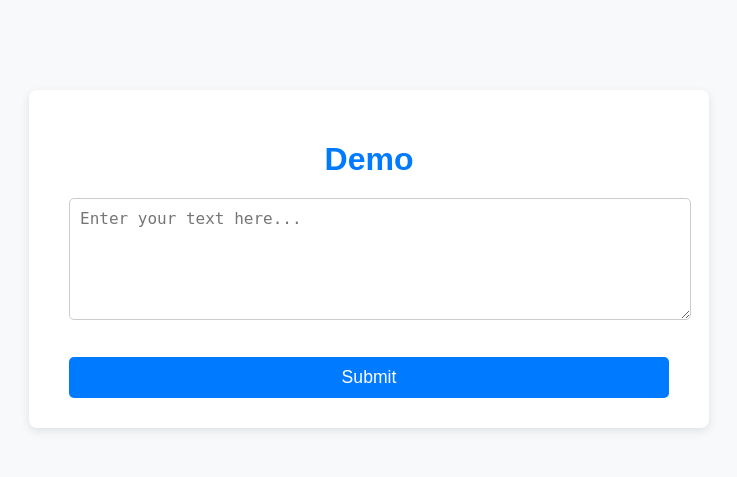
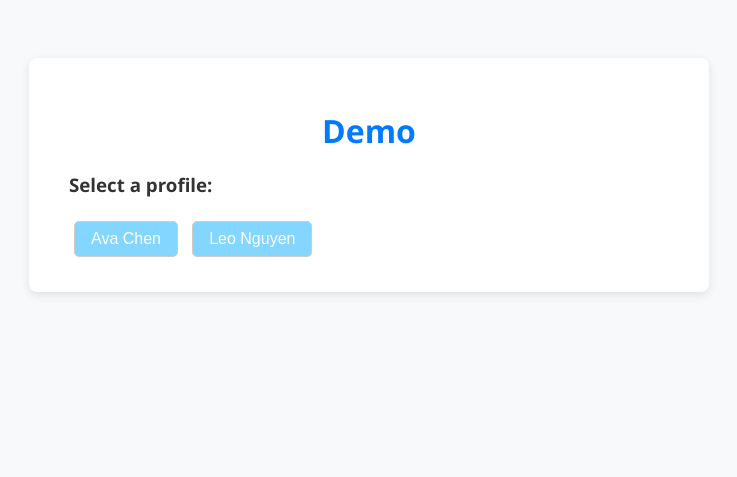
Before and after one commit to galvandaniel/acn-hackathon, a Flask app: page / in a window 1280 px wide. Shown: the top 477 px of the page, without its empty margins (271-1008 px from the left). Run offline with Flask 3, Linux system fonts and the light colour scheme.

Commit message:
Add pre-collected user profile selection.

```diff
--- a/app.py
+++ b/app.py
@@ -1,21 +1,44 @@
 import flask
 import refinery
+
+from user_profile import ALL_USER_PROFILES, UserProfile
+
 
 APP_NAME: str = __name__
 
 app: flask.Flask = flask.Flask(APP_NAME)
+
 
 @app.route("/", methods=["GET", "POST"])
 def index() -> str:
     """
     Serve up the main webpage, "index.html".
     """
+    selected_profile: UserProfile | None = None
     llm_response: str | None = None
 
     if flask.request.method == "POST":
-        user_input: str = flask.request.form["user_input"]
-        llm_response: str | None = refinery.generate_response(user_input)
-    return flask.render_template("index.html", response=llm_response)
+        action: str | None = flask.request.form.get("action")
+
+        # On profile selection, get profile by the profile button that was
+        # submitted.
+        # Otherwise, extract the selected profile hidden state.
+        if action == "select_profile":
+            profile_name: str = flask.request.form.get("profile")
+            selected_profile: UserProfile = ALL_USER_PROFILES.get(profile_name)
+        elif action == "submit_input":
+            profile_name: str = flask.request.form.get("selected_profile")
+            selected_profile: UserProfile = ALL_USER_PROFILES.get(profile_name)
+
+            user_input: str | None = flask.request.form.get("user_input")
+            llm_response: str | None = refinery.generate_response(user_input)
+
+    return flask.render_template(
+        "index.html",
+        all_profiles=ALL_USER_PROFILES,
+        selected_profile=selected_profile,
+        response=llm_response
+        )
 
 if __name__ == "__main__":
     app.run(debug=True)
--- a/static/style.css
+++ b/static/style.css
@@ -54,6 +54,28 @@ button:hover {
     background-color: #0056b3;
 }
 
+/* Give those buttons with the "active" class a highlight. */
+button.profile-button.active {
+    background-color: #3269ff;
+    color: white;
+}
+
+button.profile-button {
+    width: auto;
+    background-color: #83d6ff;
+    color: white;
+    font-size: 1rem;
+    padding: 8px 16px;
+    border: 1px solid #ccc;
+    margin: 5px;
+}
+
+
+button.profile-button:hover {
+    background-color: #3269ff;
+}
+
+
 /* Response box styling */
 .response {
     margin-top: 25px;
--- a/templates/index.html
+++ b/templates/index.html
@@ -7,22 +7,41 @@
 
     <!-- Link to style sheet, direct URL handled by Flask. -->
     <link rel="stylesheet" href="{{url_for('static', filename='style.css')}}">
-    <style>
-        body { font-family: sans-serif; margin: 40px; }
-        textarea { width: 100%; height: 100px; }
-        .response { margin-top: 20px; background: #f3f3f3; padding: 10px; }
-    </style>
-
 </head>
 <body>
     <div class="container">
         <h1>Demo</h1>
+
+        <!-- Generate a button for all pre-defined user profiles which, upon
+             submission, has the value of the profile name. -->
         <form method="POST">
-            <textarea name="user_input" placeholder="Enter your text here..."></textarea><br><br>
-            <button type="submit">Submit</button>
+            <h3>Select a profile:</h3>
+            {% for profile in all_profiles.values() %}
+                <button type="submit" name="profile" value="{{ profile.name }}" class="profile-button {% if selected_profile is not none and selected_profile.name == profile.name %} active {% endif %}">
+                    {{profile.name}}
+                </button>
+            {% endfor %}
+            <input type="hidden" name="action" value="select_profile">
         </form>
 
-        {% if response %}
+        <!-- When a user profile has been selected, welcome them and print
+             some user data. -->
+        {% if selected_profile is not none %}
+            <div class="profile-info">
+                <h3>Welcome back, {{ selected_profile.name }}!</h3>
+                <p>You've previously shopped <strong> {{selected_profile.aesthetic}}</strong> styles!</p>
+            </div>
+
+            <form method="POST">
+                <input type="hidden" name="selected_profile" value="{{ selected_profile.name }}">
+                <input type="hidden" name="action" value="submit_input">
+
+                <textarea name="user_input" placeholder="Enter your text here..."></textarea><br><br>
+                <button type="submit">Submit</button>
+            </form>
+        {% endif %}
+
+        {% if response is not none %}
         <div class="response">
             <h3>Response:</h3>
             <p>{{ response }}</p>
```
Also changed, not shown: user_profile.py (added, +47 -0 lines).
